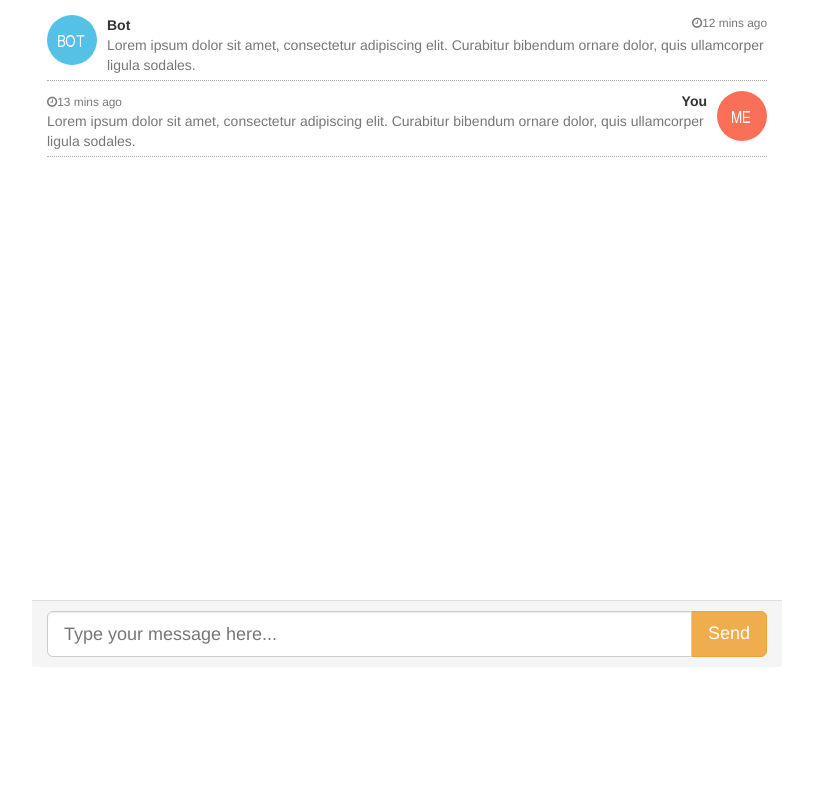
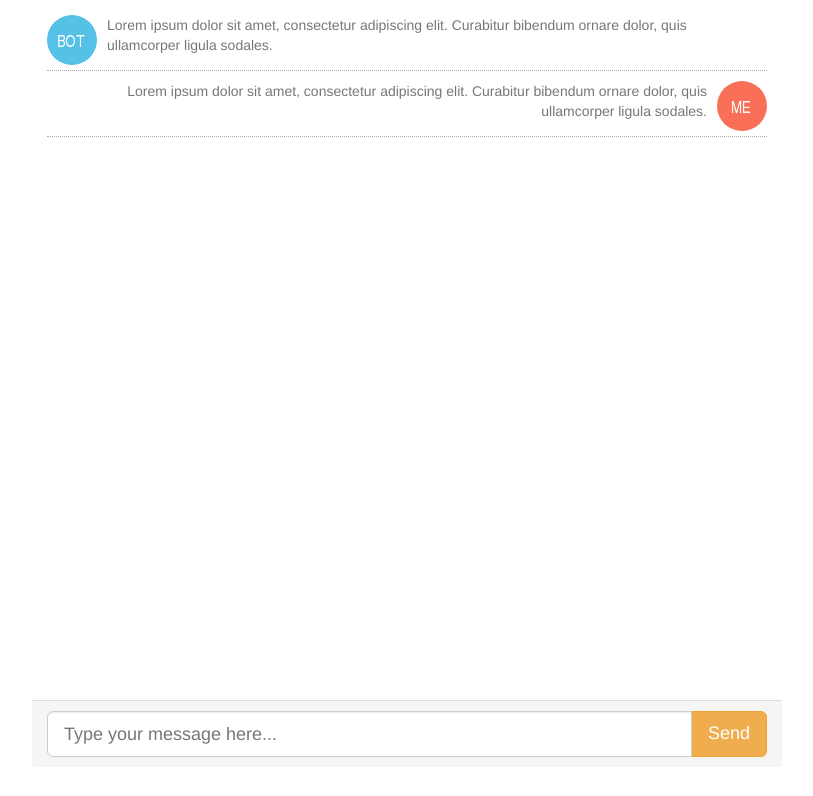
Before and after one commit to tranghaviet/weather-chat-bot, a Flask app: page / in a window 1280 px wide. Shown: the top 796 px of the page, without its empty margins (38-851 px from the left). Run offline with Flask 2, Linux system fonts and the light colour scheme; some libraries are stand-ins or nearby versions.

Commit message:
show message in and out to screen

```diff
--- a/static/css/app.css
+++ b/static/css/app.css
@@ -14,12 +14,12 @@
 
 .chat li.left .chat-body
 {
-  margin-left: 60px;
+  margin: 0 60px;
 }
 
 .chat li.right .chat-body
 {
-  margin-right: 60px;
+  margin: 0 60px;
 }
 
 
@@ -36,9 +36,12 @@
 
 .panel-body
 {
-  overflow-y: scroll;
-  height: 600px;
-  /*max-height: calc(85vh - 10px);*/
+  overflow-y: auto;
+  height: 700px;
+}
+
+.chat-content-out {
+  text-align: right;
 }
 
 ::-webkit-scrollbar-track
--- a/templates/index.html
+++ b/templates/index.html
@@ -5,8 +5,8 @@
   <!-- <link href="../static/css/bootstrap.min.css" rel="stylesheet"> -->
   <link href="/static/css/bootstrap.min.css" rel="stylesheet">
   <!-- <link href="/static/css/font-awesome.min.css" rel="stylesheet"> -->
-  <link href="https://stackpath.bootstrapcdn.com/font-awesome/4.7.0/css/font-awesome.min.css" rel="stylesheet">
-  <script src="../static/js/jquery.min.js"></script>
+  <!-- <link href="https://stackpath.bootstrapcdn.com/font-awesome/4.7.0/css/font-awesome.min.css" rel="stylesheet"> -->
+  <script src="/static/js/jquery.min.js"></script>
   <link href="/static/css/app.css" rel="stylesheet">
 </head>
 <body>
@@ -15,16 +15,19 @@
     <div class="col-md-8">
       <div class="" id="">
         <div class="panel-body">
-          <ul class="chat">
-            <li class="left clearfix"><span class="chat-img pull-left">
-              <img src="../static/img/bot.png" alt="User Avatar" class="img-circle" />
-            </span>
-            <div class="chat-body clearfix">
-              <div class="header">
-                <strong class="primary-font">Bot</strong> <small class="pull-right text-muted">
-                  <i class="fa fa-clock-o" aria-hidden="true"></i>12 mins ago</small>
-                </div>
-                <p>
+          <ul class="chat" id="message-list">
+            <li class="left clearfix">
+              <span class="chat-img pull-left">
+                <img src="/static/img/bot.png" alt="User Avatar" class="img-circle" />
+              </span>
+              <div class="chat-body clearfix">
+                <!-- <div class="header">
+                  <strong class="primary-font">Bot</strong>
+                  <small class="pull-right text-muted">
+                    <i class="fa fa-clock-o" aria-hidden="true"></i>12 mins ago
+                  </small>
+                </div> -->
+                <p class="chat-content-in">
                   Lorem ipsum dolor sit amet, consectetur adipiscing elit. Curabitur bibendum ornare
                   dolor, quis ullamcorper ligula sodales.
                 </p>
@@ -32,14 +35,10 @@
             </li>
             <li class="right clearfix">
               <span class="chat-img pull-right">
-                <img src="../static/img/me.png" alt="User Avatar" class="img-circle" />
+                <img src="/static/img/me.png" alt="User Avatar" class="img-circle" />
               </span>
               <div class="chat-body clearfix">
-                <div class="header">
-                  <small class=" text-muted"><i class="fa fa-clock-o" aria-hidden="true"></i>13 mins ago</small>
-                  <strong class="pull-right primary-font">You</strong>
-                </div>
-                <p>
+                <p class="chat-content-out">
                   Lorem ipsum dolor sit amet, consectetur adipiscing elit. Curabitur bibendum ornare
                   dolor, quis ullamcorper ligula sodales.
                 </p>
@@ -71,6 +70,7 @@
 
   function handleSubmit() {
     const message = $('#message').val();
+    insertMessageOut(message);
 
     $.ajax({
       url: '/m',
@@ -80,13 +80,44 @@
       },
     })
     .done(function(res) {
+      res = JSON.parse(res);
       console.log(res);
-      // @TODO: insert response message
+      insertMessageIn(res.message);
     })
     .fail(function(err) {
       console.log(err);
     });
   }
+
+  function insertMessageOut(message) {
+    $('#message-list').append(
+      `<li class="right clearfix">
+        <span class="chat-img pull-right">
+          <img src="/static/img/me.png" class="img-circle" />
+        </span>
+        <div class="chat-body clearfix">
+          <p class="chat-content-out">
+            ${message}
+          </p>
+        </div>
+      </li>`
+    );
+  }
+
+  function insertMessageIn(message) {
+    $('#message-list').append(
+      `<li class="left clearfix">
+        <span class="chat-img pull-left">
+          <img src="/static/img/bot.png" class="img-circle" />
+        </span>
+        <div class="chat-body clearfix">
+          <p class="chat-content-in">
+            ${message}
+          </p>
+        </div>
+      </li>`
+    );
+  }
 </script>
 
 </body>
```
